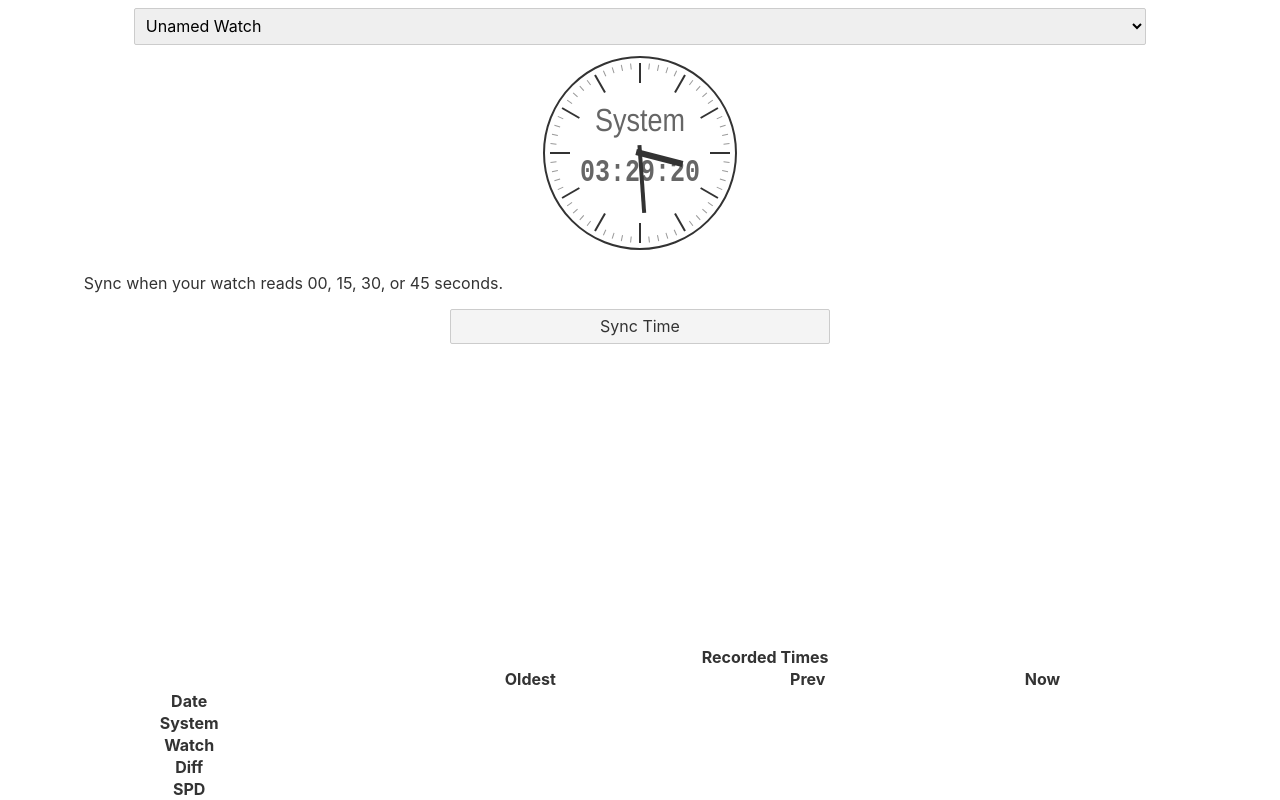
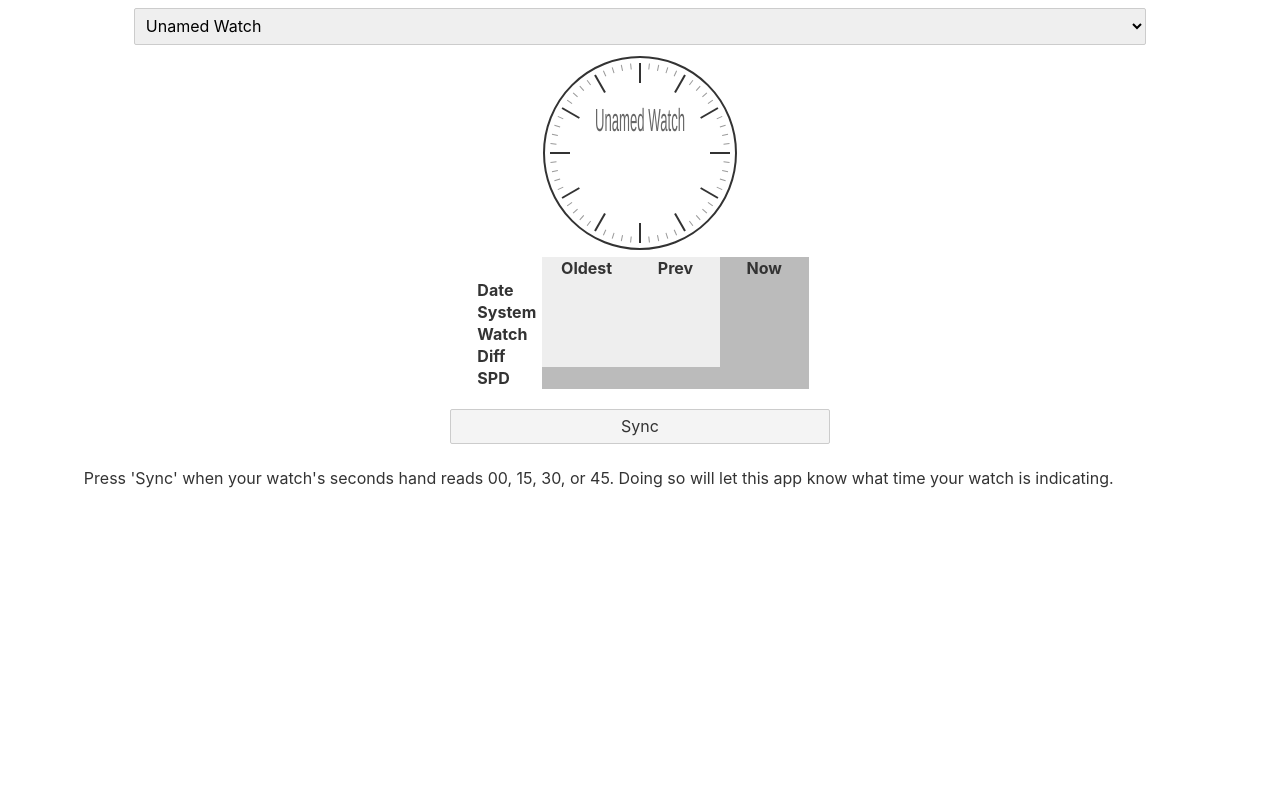
Before and after one commit to joshuaduggan/tractics, a Svelte app: page / in a window 1280 px wide. Built offline with nearby package versions, Linux system fonts and the light colour scheme; a web font is replaced by a local one.

Commit message:
debugged, looking prettier

```diff
--- a/src/App.svelte
+++ b/src/App.svelte
@@ -77,37 +77,42 @@ function wasWatchAdjusted(wasIt) {
 <div align='center'>
 <WatchSelect/><br/>
 <Clock bind:offset bind:clockTime/>
+<ResTable/>
 </div>
+<br/>
 {#if $tage == 'SYNC'}
 <div>
-	<p>Sync when your watch reads 00, 15, 30, or 45 seconds.</p>
-	<div align="center"><button class='basic-butt' on:click={syncTime}>Sync Time</button></div>
+	<div align="center"><button class='basic-butt' on:click={syncTime}>Sync</button></div>
+	<p>Press 'Sync' when your watch's seconds hand reads 00, 15, 30, or 45.
+		Doing so will let this app know what time your watch is indicating.
+	</p>
 </div>
 {:else if $tage == 'ALTER'}
 <div>
-	<p>Does the clock match the time on your watch? Adjust as needed.</p>
 	<div align="center">
 	<button class='basic-butt' on:click={retard15}>- 15</button>
 	<button class='basic-butt' on:click={advance15}>+ 15</button><br/>
 	<button class='basic-butt' on:click={confirmWatchIndicated}>Good Match</button>
 	<button class='basic-butt' on:click={() => { $tage = 'SYNC'; }}>Redo Sync</button>
 	</div>
+	<p>Does the app clock match the time on your watch? Adjust the clock as
+		needed with the + or - 15 second increment buttons.</p>
 </div>
 {:else if $tage == 'ADJUSTED'}
 <div>
-	<p>Has the watch been adjusted or has it's timekeeping been otherwise interrupted since last tracked?</p>
 	<div align="center">
 		<button class='basic-butt' on:click={() => wasWatchAdjusted(true)}>Yes</button>
 		<button class='basic-butt' on:click={() => wasWatchAdjusted(false)}>No</button>
 	</div>
+	<p>Has the watch been adjusted or has it's timekeeping otherwise been
+		interrupted since last synced with this app?</p>
 </div>
 {/if}
+{#if $tage == 'RESULTS'}
+<div align="center"><button class='basic-butt' on:click={() => { $tage = 'SYNC'; }}>Begin Another Sync</button></div>
+{/if}
 <Calc bind:this={calc}/>
-{#if $tage == 'RESULTS'}
-<div align="center"><br/><button class='basic-butt' on:click={() => { $tage = 'SYNC'; }}>Begin Another Sync</button></div>
-{/if}
 
-<ResTable/>
 </main>
 
 <style>
--- a/src/components/Calc.svelte
+++ b/src/components/Calc.svelte
@@ -1,9 +1,7 @@
 <script>
 import { watches, tage } from '../tracmanager.js';
 
-let trac; // the latest trac - the one calcAccuracy sets
-let adjTrac; // the trac we're mainly comparing to - the first one after the latest adjustment
-let prevTrac; // the trac immediately previous to what we're doing now - secondary comparison
+$: trac = $watches[0].tracs.at(-1);
 
 /**
  *
@@ -14,9 +12,7 @@ export function calcAccuracy(t) {
     let millisOff = t.watchDate.getTime() - t.sysDate.getTime();
     let millisSinceLastAdj = 0;
     let millisOffAfterLastAdj;
-    prevTrac = undefined;
     for (let i = ts.length - 1; i >= 0; i--) {
-        adjTrac = ts[i];
         millisSinceLastAdj = t.sysDate.getTime() - ts[i].sysDate.getTime();
         millisOffAfterLastAdj = ts[i].watchDate.getTime() - ts[i].sysDate.getTime();
         if (ts[i].wasWatchAdj) break;
@@ -28,7 +24,7 @@ export function calcAccuracy(t) {
         let mspdOffSinceLastAdj = millisDifBetweents / millisSinceLastAdj * 1000 * 60 * 60 * 24;
         t.secondsOffLastAdj = Math.round(millisOffAfterLastAdj / 100) / 10;
         t.spdOffSinceLastAdj = Math.round(mspdOffSinceLastAdj / 100) / 10;
-        prevTrac = ts[ts.length - 1];
+        let prevTrac = ts[ts.length - 1];
         let sElapsedm = prevTrac.sysDate.getTime() - t.sysDate.getTime();
         let wElapsedm = prevTrac.watchDate.getTime() - t.watchDate.getTime();
         t.spdOffSincePrev = Math.round((wElapsedm - sElapsedm) / (sElapsedm / (24 * 60 * 60 * 10))) / 10;
@@ -52,67 +48,8 @@ export function calcAccuracy(t) {
 {/if}
 </p>
 
-{#if $tage == 'RESULTS' && 'hoursSinceLastAdj' in trac}
-    <table align='center'>
-        <tr><th colspan=5 align="center">Since Latest Adjustment</th></tr>
-        <tr>
-            <th>Days Passed</th>
-            <th>System</th>
-            <th>Watch</th>
-            <th>Diff</th>
-            <th>SPD</th>
-        </tr>
-        <tr>
-            <td>{Math.round((trac.sysDate.getTime() - adjTrac.sysDate.getTime()) / (100 * 60 * 60 * 24)) / 10}</td>
-            <td>{adjTrac.sysDate.toLocaleTimeString().replace('AM', '').replace('PM', '')}</td>
-            <td>{adjTrac.watchDate.toLocaleTimeString().replace('AM', '').replace('PM', '')}</td>
-            <td>{adjTrac.secondsOff.toFixed(1)}</td>
-            <td rowspan=2 class='spdres'>{trac.spdOffSinceLastAdj.toFixed(1)}</td>
-        </tr>
-        <tr>
-            <td>Now</td>
-            <td>{trac.sysDate.toLocaleTimeString().replace('AM', '').replace('PM', '')}</td>
-            <td>{trac.watchDate.toLocaleTimeString().replace('AM', '').replace('PM', '')}</td>
-            <td>{trac.secondsOff.toFixed(1)}</td>
-        </tr>
-    {#if prevTrac}
-        <tr><th colspan=5>&nbsp;</th></tr>
-        <tr><th colspan=5 align="center">Since Latest Measurement</th></tr>
-        <tr>
-            <th>Days Passed</th>
-            <th>System</th>
-            <th>Watch</th>
-            <th>Diff</th>
-            <th>SPD</th>
-        </tr>
-        <tr>
-            <td>{Math.round((trac.sysDate.getTime() - prevTrac.sysDate.getTime()) / (100 * 60 * 60 * 24)) / 10}</td>
-            <td>{prevTrac.sysDate.toLocaleTimeString().replace('AM', '').replace('PM', '')}</td>
-            <td>{prevTrac.watchDate.toLocaleTimeString().replace('AM', '').replace('PM', '')}</td>
-            <td>{prevTrac.secondsOff.toFixed(1)}</td>
-            <td rowspan=2>{trac.spdOffSincePrev.toFixed(1)}</td>
-        </tr>
-        <tr>
-            <td>Now</td>
-            <td>{trac.sysDate.toLocaleTimeString().replace('AM', '').replace('PM', '')}</td>
-            <td>{trac.watchDate.toLocaleTimeString().replace('AM', '').replace('PM', '')}</td>
-            <td>{trac.secondsOff.toFixed(1)}</td>
-        </tr>
-    {/if}
-    </table>
-{/if}
 </div>
 <style>
-table td + td, table th + th { border-left:1px solid; }
-table, th, td {
-/*     border: 1px solid;*/
-    border-collapse: collapse;
-    padding-left: 4px;
-    padding-right: 4px;
-}
-td {
-    text-align: right;
-}
 .spdres {
     background-color: yellow;
 }
--- a/src/components/Clock.svelte
+++ b/src/components/Clock.svelte
@@ -19,13 +19,14 @@ let brandText;
 onMount(() => {
 	const intervalAnalog = setInterval(() => { updateClockTime() }, 100);
 
-	tage.subscribe((v) => {
-		if (v == 'SYNC') {
+	watches.subscribe(() => {
+		brandText = escapeForHTML($watches[0].susName);
+/*		if (v == 'SYNC') {
 			offset = 0;
 			brandText = 'System';
 		} else {
 			brandText = escapeForHTML($watches[0].susName);
-		}
+		}*/
 	 });
 
 	return () => {
@@ -69,6 +70,7 @@ function updateClockTime() {
 		<text y=-15% dominant-baseline="middle" text-anchor="middle" class="brand-text"
 			textLength=45% lengthAdjust=spacingAndGlyphs>{brandText}</text>
 
+	{#if $tage != 'SYNC'}
 		<text y=10% dominant-baseline="middle" text-anchor="middle" class="digital-text"
 			textLength=60% lengthAdjust=spacingAndGlyphs>{digitalText}</text>
 
@@ -88,7 +90,6 @@ function updateClockTime() {
 			transform='rotate({6 * minutes + seconds / 10})'
 		/>
 
-	{#if $tage != 'SYNC'}
 		<!-- second hand -->
 		<g transform='rotate({6 * seconds})'>
 			<line class='second' y1='10' y2='-38'/>
--- a/src/components/ResTable.svelte
+++ b/src/components/ResTable.svelte
@@ -20,9 +20,11 @@ onMount(() => {
 function retrievePrevAdjNow() {
     let ts = $watches[0].tracs;
     tracs.fill(undefined);
-    let numSinceAdj = 1;
-    for (let i = ts.length - 1; i >= 0 && !ts[i].wasWatchAdj; i--) numSinceAdj++;
-
+    let numSinceAdj = 0;
+    for (let i = ts.length - 1; i >= 0; i--) {
+        numSinceAdj++;
+        if (ts[i].wasWatchAdj) break;
+    }
     if ($tage == 'RESULTS') {
         if (numSinceAdj == 1) {
             tracs[2] = ts[ts.length - numSinceAdj];
@@ -53,15 +55,16 @@ function buildTableInfos() {
         let trac = tracs[i];
         let info = new Array(5).fill('');
         if (trac) {
-            info[0] = trac.sysDate.toLocaleDateString(undefined, {dateStyle: 'short'});
+            info[0] = trac.sysDate.toLocaleDateString(undefined, {month: '2-digit', day: '2-digit', year: '2-digit'});
             info[1] = trac.sysDate.toLocaleTimeString(undefined, {hour12: false});
             info[2] = trac.watchDate.toLocaleTimeString(undefined, {hour12: false});
             info[3] = trac.secondsOff;
             if (tracs[2]) // if there are Now results
                 info[4] =
                     (i == 0) ? tracs[2].spdOffSinceLastAdj : // currently building Adj
-                    (i == 1) ? tracs[2].spdOffSincePrev : // currently building Prev
-                    String.fromCharCode(0x27F5); // currently building Now
+                    (i == 1) ? tracs[2].spdOffSincePrev : ''; // currently building Prev
+//                    (i == 1) ? tracs[2].spdOffSincePrev : // currently building Prev
+//                    String.fromCharCode(0x2190); // currently building Now
         }
         infos[i] = info;
     }
@@ -70,61 +73,82 @@ history
 }
 </script>
 
-<table id="foot-table">
-    <tr>
+<table id="not-foot-table">
+<!--    <tr>
         <th></th>
         <th colspan="3">Recorded Times</th>
+    </tr>-->
+    <tr class='colhead'>
+        <th></th>
+        <th class='pastdata'>Oldest</th>
+        <th class='pastdata'>Prev</th>
+        <th class='nowdata'>Now</th>
     </tr>
     <tr>
-        <th></th>
-        <th>Oldest</th>
-        <th>Prev</th>
-        <th>Now</th>
+        <th class='rowhead'>Date</th>
+        <td class='pastdata'>{infos[0][0]}</td>
+        <td class='pastdata'>{infos[1][0]}</td>
+        <td class='nowdata'>{infos[2][0]}</td>
     </tr>
     <tr>
-        <th>Date</th>
-        {#each infos as infoRow}
-        <td>{infoRow[0]}</td>
-        {/each}
+        <th class='rowhead'>System</th>
+        <td class='pastdata'>{infos[0][1]}</td>
+        <td class='pastdata'>{infos[1][1]}</td>
+        <td class='nowdata'>{infos[2][1]}</td>
+    <tr>
+        <th class='rowhead'>Watch</th>
+        <td class='pastdata'>{infos[0][2]}</td>
+        <td class='pastdata'>{infos[1][2]}</td>
+        <td class='nowdata'>{infos[2][2]}</td>
     </tr>
     <tr>
-        <th>System</th>
-        {#each infos as infoRow}
-        <td>{infoRow[1]}</td>
-        {/each}
+        <th class='rowhead'>Diff</th>
+        <td class='pastdata'>{infos[0][3]}</td>
+        <td class='pastdata'>{infos[1][3]}</td>
+        <td class='nowdata'>{infos[2][3]}</td>
     </tr>
     <tr>
-        <th>Watch</th>
-        {#each infos as infoRow}
-        <td>{infoRow[2]}</td>
-        {/each}
-    </tr>
-    <tr>
-        <th>Diff</th>
-        {#each infos as infoRow}
-        <td>{infoRow[3]}</td>
-        {/each}
-    </tr>
-    <tr>
-        <th>SPD</th>
-        {#each infos as infoRow}
-        <td>{infoRow[4]}</td>
-        {/each}
+        <th class='rowhead'>SPD</th>
+        <td class='nowdata'><span class="highlight">{infos[0][4]}</span></td>
+        <td class='nowdata'><span class="highlight">{infos[1][4]}</span></td>
+        <td class='nowdata'>{infos[2][4]}</td>
     </tr>
 </table>
 
 <style>
-table, th, td {
+table {
     border-collapse: collapse;
-    padding-left: 4px;
-    padding-right: 4px;
+}
+th, td {
+    vertical-align: bottom;
+    padding-left: 6px;
+    padding-right: 6px;
+}
+.highlight {
+    font-weight: bold;
+    /*background-color: yellow;*/
 }
 td {
+    font-family: 'Courier New', Courier, monospace;
     text-align: right;
+    width: 8ch;
+    height: 1ch;
 }
-#foot-table {
-	position: fixed;
+.pastdata {
+    background-color: #EEE;
+}
+.nowdata {
+    background-color: #BBB;
+}
+.rowhead {
+    text-align: left;
+}
+.colhead {
+    /*text-align: right;*/
+}
+#not-foot-table {
+/*	position: fixed;
     bottom: 0;
-    width: 90%;
+    width: 88%;*/
 }
 </style>
```
Lines whose indentation alone changed are shown as unchanged.
